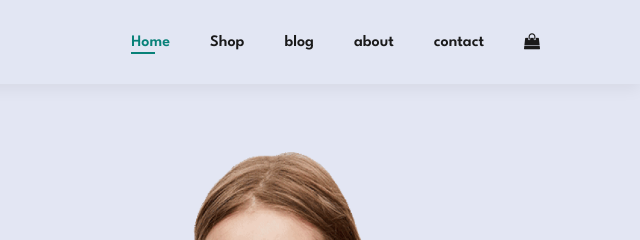
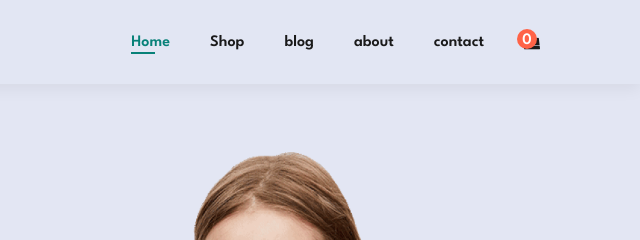
Before and after one commit to KarimMagdy96/Full-Responsive-Ecommerce-Web-Site, a website: page index.html in a window 1280 px wide. Shown: the top 240 px of the page, 640-1280 px from the left. Drawn offline with Linux system fonts and the light colour scheme; files whose address does not match are found by name.

Commit message:
add more html css

```diff
--- a/index.html
+++ b/index.html
@@ -19,7 +19,11 @@
             <li><a href="blog.html">blog</a></li>
             <li><a href="about.html">about</a></li>
             <li><a href="contact.html">contact</a></li>
-            <li><a href="#"><i class="fa fa-shopping-bag"></i></a></li>
+            <li>
+                <a href="#" class="cart"><i class="fa fa-shopping-bag"></i>
+                    <span class="in-cart">0</span>
+                </a>
+            </li>
         </ul>
     </nav>
 </header>
--- a/style.css
+++ b/style.css
@@ -112,6 +112,21 @@ color:#088178
     bottom: -4px;
     left: 20px;
 
+}
+.cart{
+    position: relative;
+}
+.in-cart{
+    position: absolute;
+      top: -7px;
+    right: 3px;
+    width: 20px;
+    height: 20px;
+    border-radius: 50%;
+    line-height: 23px;
+    color: white;
+    text-align: center;
+    background-color: tomato;
 }
                                  /* header-end */
 /* #########################################################333########################## */
```
